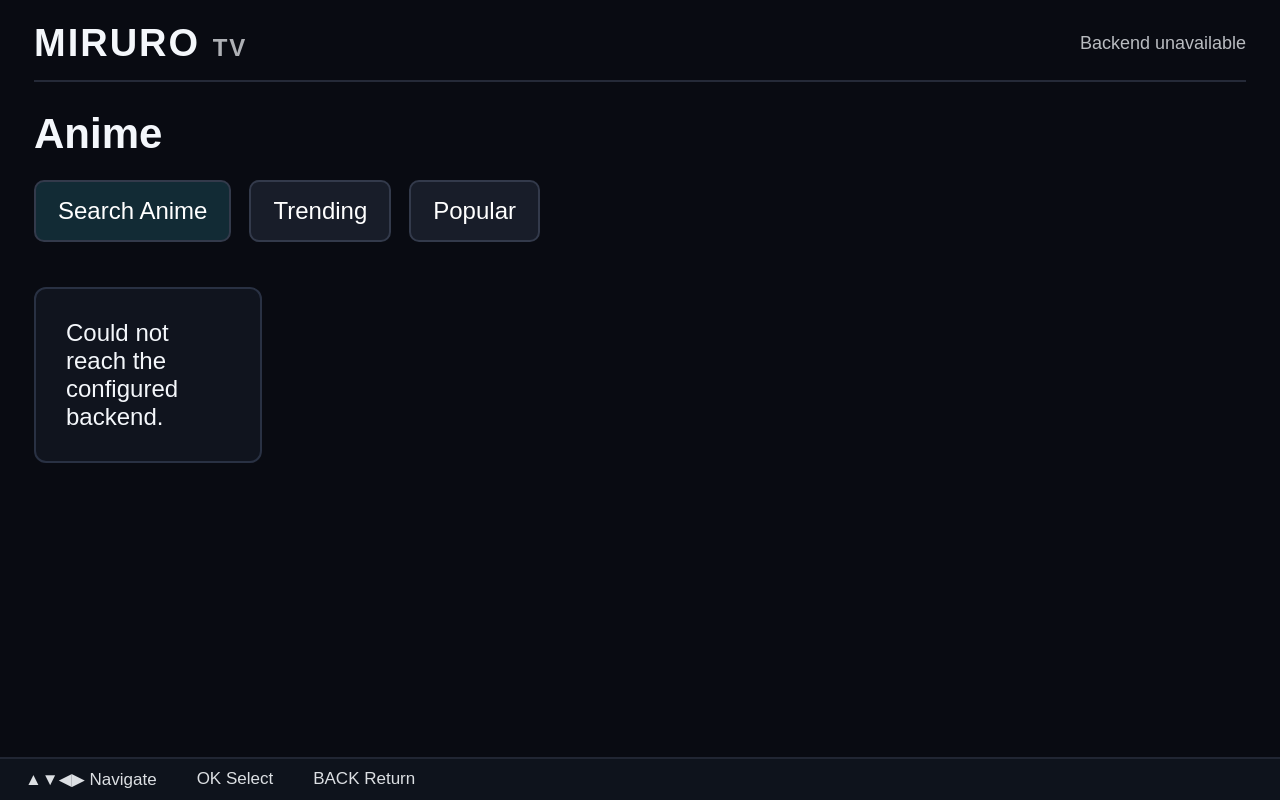
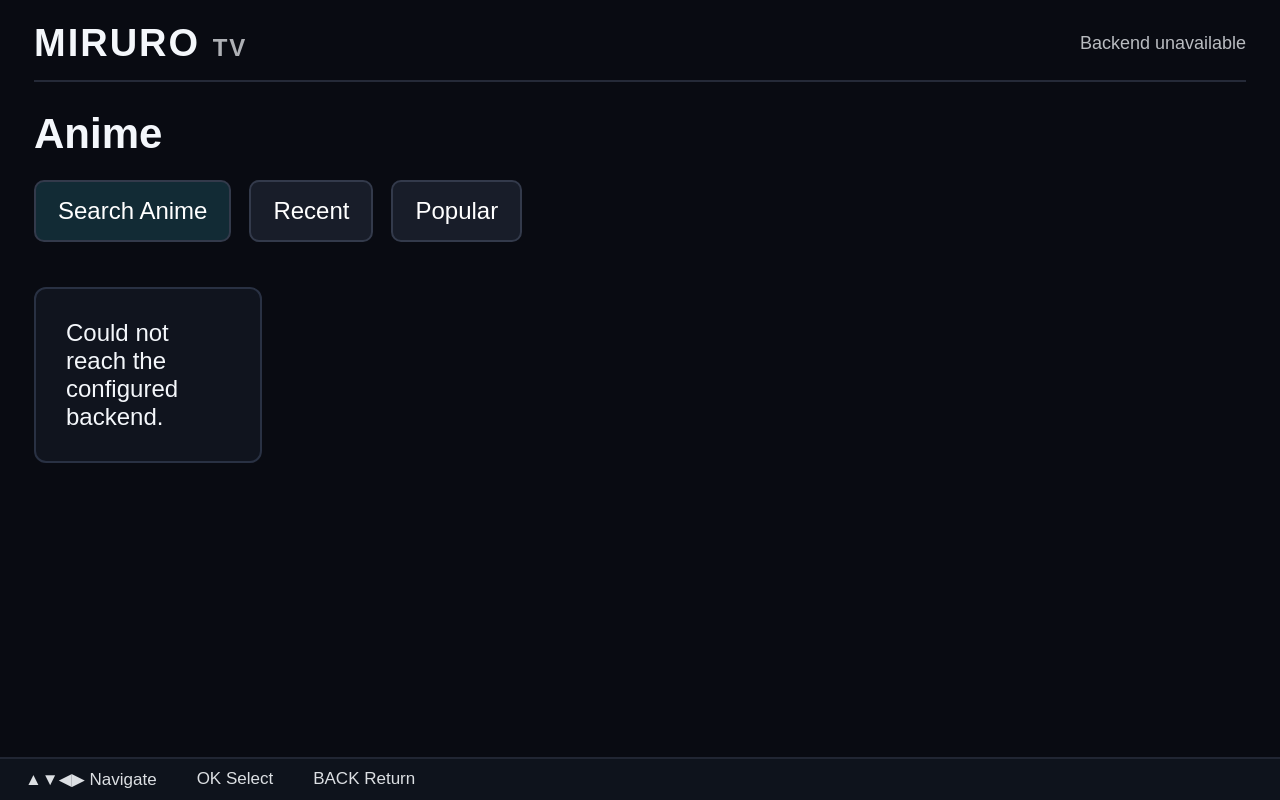
Before and after one commit to shiv1024-cloud/hianime-tv, a website: page app/index.html in a window 1280 px wide. Drawn offline with Linux system fonts and the light colour scheme; no server answers.

Commit message:
Update index.html

```diff
--- a/app/index.html
+++ b/app/index.html
@@ -1 +1 @@
-<!doctype html><html><head><meta charset="utf-8"><meta name="viewport" content="width=device-width,initial-scale=1"><title>Miruro TV</title><link rel="stylesheet" href="style.css"></head><body><div id="app"><header><div class="brand">MIRURO <span>TV</span></div><div id="status">Connecting…</div></header><main><section id="home" class="screen active"><h1>Anime</h1><div class="row"><button data-action="search" class="focusable primary">Search Anime</button><button data-action="trending" class="focusable">Trending</button><button data-action="popular" class="focusable">Popular</button></div><div id="homeGrid" class="grid"></div></section><section id="search" class="screen"><h1>Search Anime</h1><input id="query" class="focusable input" placeholder="Type anime name"><button data-action="do-search" class="focusable primary">Search</button><div id="results" class="grid"></div></section><section id="details" class="screen"><div id="detailsBox"></div><h2>Episodes</h2><div id="episodes" class="episode-grid"></div></section><section id="player" class="screen"><h1 id="playerTitle">Player</h1><div id="playerMessage" class="player-message">Select an episode to request playback information.</div><video id="video" controls playsinline></video></section></main><footer><span>▲▼◀▶ Navigate</span><span>OK Select</span><span>BACK Return</span></footer></div><script src="app.js"></script></body></html>
+<!doctype html><html><head><meta charset="utf-8"><meta name="viewport" content="width=device-width,initial-scale=1"><title>Miruro TV</title><link rel="stylesheet" href="style.css"></head><body><div id="app"><header><div class="brand">MIRURO <span>TV</span></div><div id="status">Connecting…</div></header><main><section id="home" class="screen active"><h1>Anime</h1><div class="row"><button data-action="search" class="focusable primary">Search Anime</button><button data-action="recent" class="focusable">Recent</button><button data-action="popular" class="focusable">Popular</button></div><div id="homeGrid" class="grid"></div></section><section id="search" class="screen"><h1>Search Anime</h1><input id="query" class="focusable input" placeholder="Type anime name"><button data-action="do-search" class="focusable primary">Search</button><div id="results" class="grid"></div></section><section id="details" class="screen"><div id="detailsBox"></div><h2>Episodes</h2><div id="episodes" class="episode-grid"></div></section><section id="player" class="screen"><h1 id="playerTitle">Player</h1><div id="playerMessage" class="player-message">Select an episode.</div><video id="video" controls playsinline></video></section></main><footer><span>▲▼◀▶ Navigate</span><span>OK Select</span><span>BACK Return</span></footer></div><script src="app.js"></script></body></html>
```
